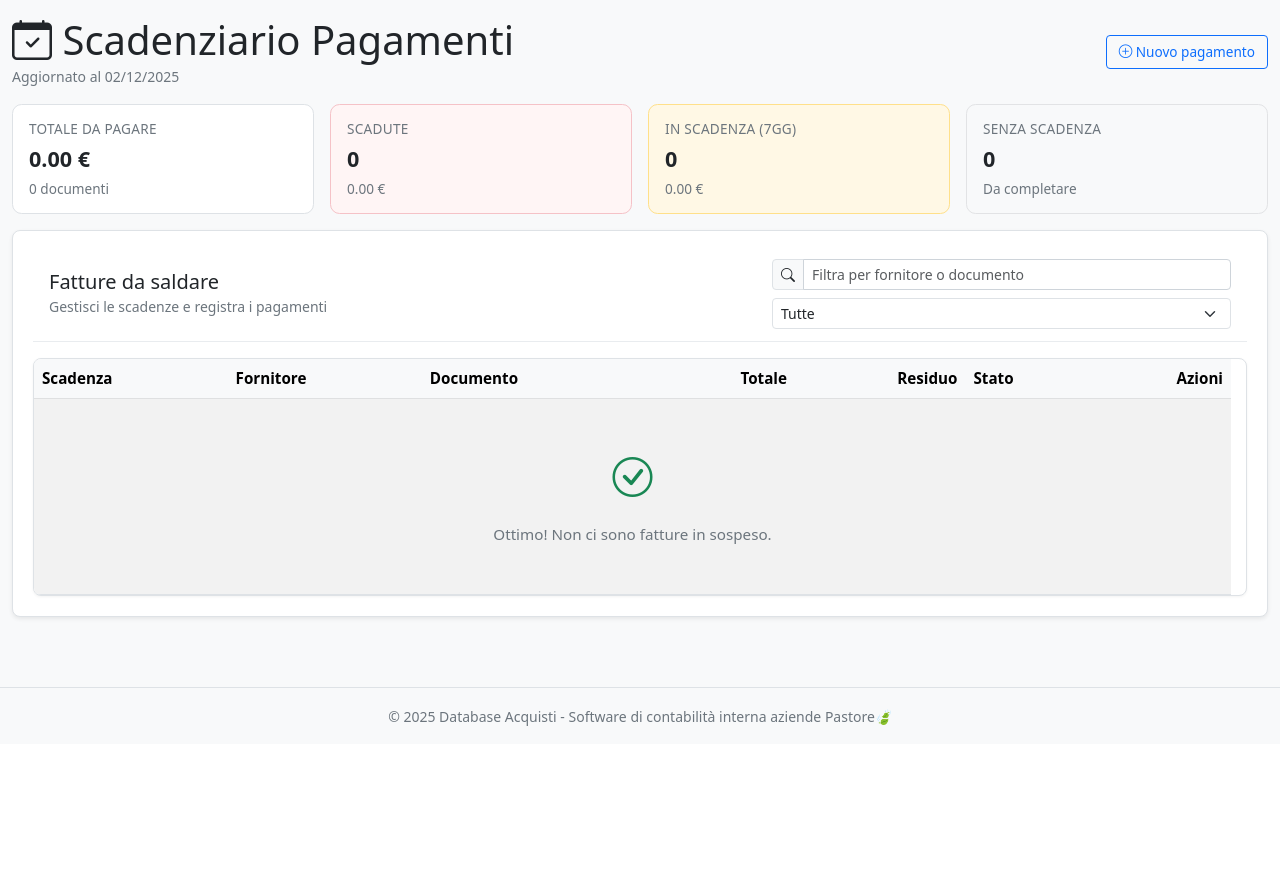
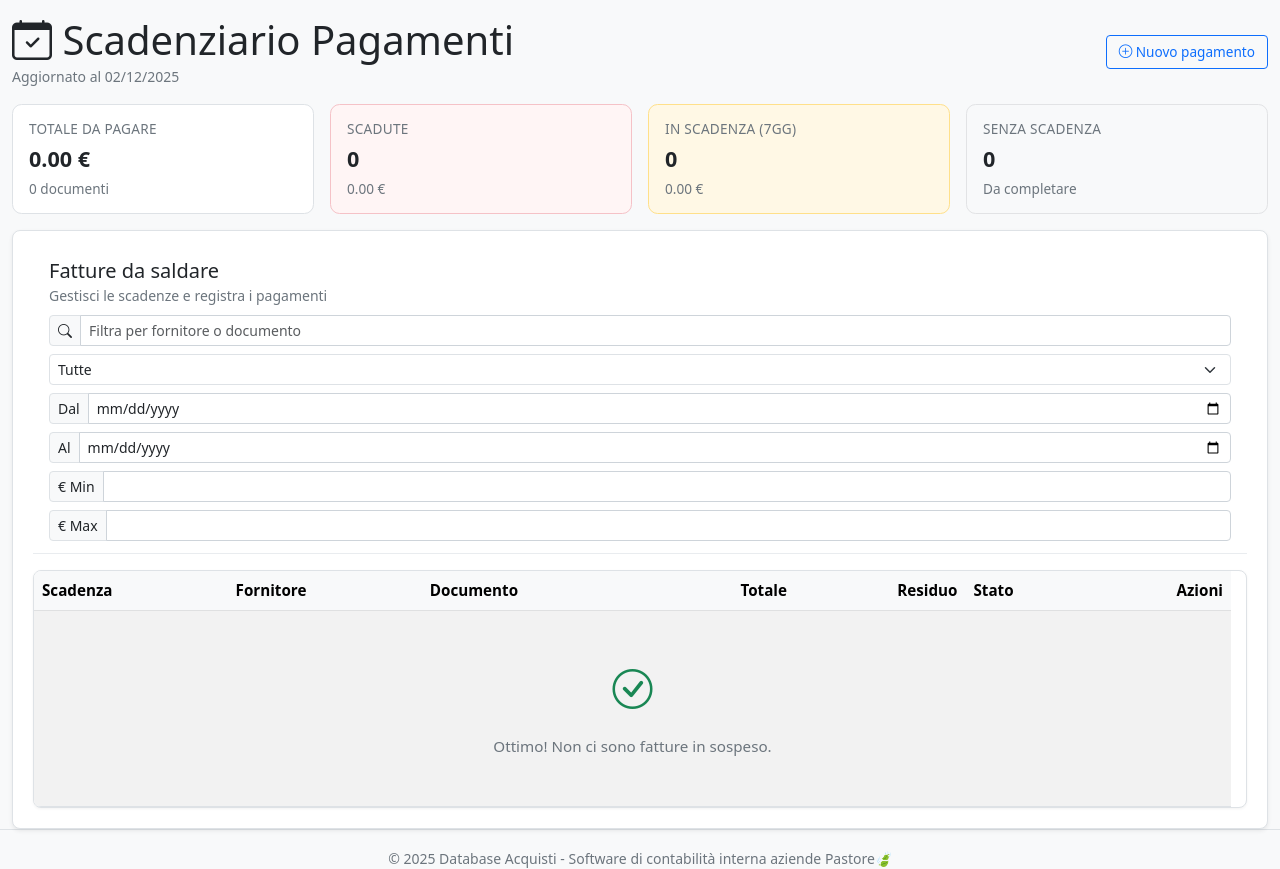
Before and after one commit to PierPaoloPastore/Progetto_Database_Acquisti, a Flask app: page /payments/schedule in a window 1280 px wide. Shown: the part 56-925 px from the top of the page. Before the commit the page ends 782 px from the top, so only its background shows below. Run offline with Flask 3, Linux system fonts and the light colour scheme; parts of the project's set-up code (start-up, migrations or seed data) failed here and were passed over.

Commit message:
Add IBAN to suppliers and enhance schedule filters
Introduces an IBAN field to the Supplier model, updates forms and detail views to display and edit IBAN, and normalizes IBAN input. Enhances the payments schedule with new filters for due date and amount, updates the UI and JavaScript to support these filters, and makes the 'soon' days threshold configurable via settings.

```diff
--- a/app/models/supplier.py
+++ b/app/models/supplier.py
@@ -20,6 +20,7 @@
     fiscal_code = db.Column(db.String(32), nullable=True)  # Codice fiscale
     sdi_code = db.Column(db.String(16), nullable=True)  # Codice destinatario/SDI
     pec_email = db.Column(db.String(255), nullable=True)
+    iban = db.Column(db.String(34), nullable=True)
 
     # Contatti / indirizzo
     email = db.Column(db.String(255), nullable=True)
--- a/app/static/css/payments.css
+++ b/app/static/css/payments.css
@@ -223,6 +223,14 @@
     min-width: 200px;
 }
 
+.schedule-date-filter {
+    min-width: 210px;
+}
+
+.schedule-amount-filter {
+    min-width: 170px;
+}
+
 .schedule-table .schedule-status-pill {
     font-size: 0.75rem;
 }
--- a/app/static/js/schedule.js
+++ b/app/static/js/schedule.js
@@ -1,6 +1,10 @@
 document.addEventListener("DOMContentLoaded", () => {
     const searchInput = document.getElementById("schedule-search");
     const statusSelect = document.getElementById("schedule-status");
+    const dateFromInput = document.getElementById("schedule-date-from");
+    const dateToInput = document.getElementById("schedule-date-to");
+    const amountMinInput = document.getElementById("schedule-amount-min");
+    const amountMaxInput = document.getElementById("schedule-amount-max");
     const rows = document.querySelectorAll("[data-schedule-row]");
     const emptyRow = document.getElementById("schedule-empty");
 
@@ -9,14 +13,45 @@
     const applyFilter = () => {
         const query = (searchInput?.value || "").toLowerCase();
         const status = statusSelect?.value || "all";
+        const dateFrom = dateFromInput?.value || "";
+        const dateTo = dateToInput?.value || "";
+        const amountMinRaw = amountMinInput?.value || "";
+        const amountMaxRaw = amountMaxInput?.value || "";
+        const amountMin = amountMinRaw ? Number(amountMinRaw) : null;
+        const amountMax = amountMaxRaw ? Number(amountMaxRaw) : null;
         let visibleCount = 0;
 
         rows.forEach((row) => {
             const text = (row.getAttribute("data-search") || "").toLowerCase();
             const rowStatus = row.getAttribute("data-status") || "";
+            const rowDate = row.getAttribute("data-due-date") || "";
+            const amountValue = Number(row.getAttribute("data-amount") || "0");
             const matchText = !query || text.includes(query);
             const matchStatus = status === "all" || rowStatus === status;
-            const visible = matchText && matchStatus;
+            let matchDate = true;
+
+            if (status !== "no_due" && (dateFrom || dateTo)) {
+                if (!rowDate) {
+                    matchDate = false;
+                } else {
+                    if (dateFrom && rowDate < dateFrom) {
+                        matchDate = false;
+                    }
+                    if (dateTo && rowDate > dateTo) {
+                        matchDate = false;
+                    }
+                }
+            }
+
+            let matchAmount = true;
+            if (amountMin !== null && !Number.isNaN(amountMin)) {
+                matchAmount = amountValue >= amountMin;
+            }
+            if (matchAmount && amountMax !== null && !Number.isNaN(amountMax)) {
+                matchAmount = amountValue <= amountMax;
+            }
+
+            const visible = matchText && matchStatus && matchDate && matchAmount;
 
             row.classList.toggle("d-none", !visible);
             if (visible) visibleCount += 1;
@@ -29,4 +64,8 @@
 
     searchInput?.addEventListener("keyup", applyFilter);
     statusSelect?.addEventListener("change", applyFilter);
+    dateFromInput?.addEventListener("change", applyFilter);
+    dateToInput?.addEventListener("change", applyFilter);
+    amountMinInput?.addEventListener("input", applyFilter);
+    amountMaxInput?.addEventListener("input", applyFilter);
 });
--- a/app/templates/payments/schedule.html
+++ b/app/templates/payments/schedule.html
@@ -30,7 +30,7 @@
             <div class="schedule-card-meta">{{ "%.2f"|format(summary.overdue_amount) }} &euro;</div>
         </div>
         <div class="schedule-card schedule-card-warning">
-            <div class="schedule-card-label">In scadenza (7gg)</div>
+            <div class="schedule-card-label">In scadenza ({{ soon_days }}gg)</div>
             <div class="schedule-card-value">{{ summary.soon_count }}</div>
             <div class="schedule-card-meta">{{ "%.2f"|format(summary.soon_amount) }} &euro;</div>
         </div>
@@ -59,6 +59,22 @@
                     <option value="scheduled">Programmate</option>
                     <option value="no_due">Senza scadenza</option>
                 </select>
+                <div class="input-group input-group-sm schedule-date-filter">
+                    <span class="input-group-text">Dal</span>
+                    <input type="date" id="schedule-date-from" class="form-control">
+                </div>
+                <div class="input-group input-group-sm schedule-date-filter">
+                    <span class="input-group-text">Al</span>
+                    <input type="date" id="schedule-date-to" class="form-control">
+                </div>
+                <div class="input-group input-group-sm schedule-amount-filter">
+                    <span class="input-group-text">&euro; Min</span>
+                    <input type="number" id="schedule-amount-min" class="form-control" step="0.01" min="0">
+                </div>
+                <div class="input-group input-group-sm schedule-amount-filter">
+                    <span class="input-group-text">&euro; Max</span>
+                    <input type="number" id="schedule-amount-max" class="form-control" step="0.01" min="0">
+                </div>
             </div>
         </div>
         <div class="card-body p-0">
@@ -96,11 +112,14 @@
                                 {% endif %}
                             {% endif %}
                             {% set remaining_val = doc.remaining_amount if doc.remaining_amount is defined else doc.total_gross_amount %}
+                            {% set due_iso = doc.due_date.strftime('%Y-%m-%d') if doc.due_date else '' %}
                             <tr
                                 class="schedule-row schedule-{{ due_status }}"
                                 data-schedule-row
                                 data-status="{{ due_status }}"
                                 data-search="{{ doc.supplier.name }} {{ doc.document_number }}"
+                                data-due-date="{{ due_iso }}"
+                                data-amount="{{ "%.2f"|format(remaining_val or 0) }}"
                             >
                                 <td>
                                     {% if doc.due_date %}
--- a/app/web/routes_settings.py
+++ b/app/web/routes_settings.py
@@ -29,6 +29,7 @@
     ocrspace_endpoint = get_setting("OCRSPACE_ENDPOINT", "https://api.ocr.space/parse/image")
     ocr_default_lang = get_setting("OCR_DEFAULT_LANG", "ita")
     ocr_max_pages = get_setting("OCR_MAX_PAGES", "5")
+    schedule_soon_days = get_setting("SCHEDULE_SOON_DAYS", "7")
 
     return render_template(
         "settings/edit.html",
@@ -45,6 +46,7 @@
         ocrspace_endpoint=ocrspace_endpoint,
         ocr_default_lang=ocr_default_lang,
         ocr_max_pages=ocr_max_pages,
+        schedule_soon_days=schedule_soon_days,
     )
 
 
@@ -66,6 +68,7 @@
     ocrspace_endpoint = request.form.get("ocrspace_endpoint", "").strip()
     ocr_default_lang = request.form.get("ocr_default_lang", "ita").strip() or "ita"
     ocr_max_pages = request.form.get("ocr_max_pages", "").strip()
+    schedule_soon_days = request.form.get("schedule_soon_days", "").strip()
 
     set_setting("SCAN_INBOX_PATH", scan_inbox)
     set_setting("XML_INBOX_PATH", xml_inbox)
@@ -80,6 +83,7 @@
     set_setting("OCRSPACE_ENDPOINT", ocrspace_endpoint)
     set_setting("OCR_DEFAULT_LANG", ocr_default_lang)
     set_setting("OCR_MAX_PAGES", ocr_max_pages)
+    set_setting("SCHEDULE_SOON_DAYS", schedule_soon_days)
 
     flash("Impostazioni salvate correttamente", "success")
 
--- a/app/web/routes_suppliers.py
+++ b/app/web/routes_suppliers.py
@@ -86,6 +86,7 @@
         sdi_code=data.get("sdi_code"),
         pec_email=data.get("pec_email"),
         email=data.get("email"),
+        iban=data.get("iban"),
         phone=data.get("phone"),
         address=data.get("address"),
         postal_code=data.get("postal_code"),
```
Also changed, not shown: app/services/supplier_service.py (+9 -0 lines), app/templates/settings/edit.html (+14 -0 lines), app/templates/suppliers/detail.html (+9 -0 lines).
